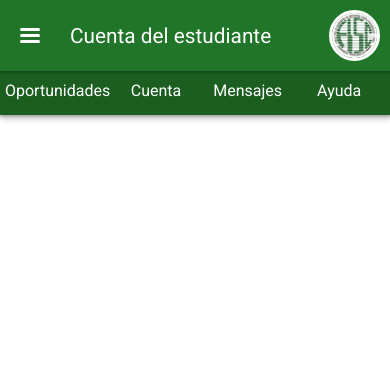
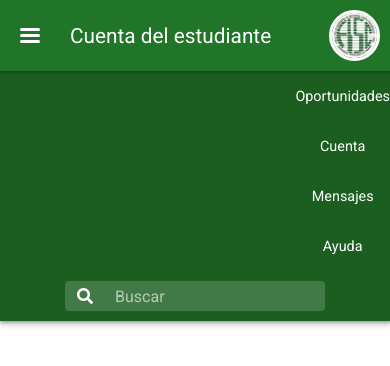
Before and after one commit to jasonwj96/bolsadetrabajo, a React (Create React App) app: page / in a window 390 px wide. Shown: the top 366 px of the page. Built offline with nearby package versions, Linux system fonts and the light colour scheme.

Commit message:
Added a searchbar to the navbar component

```diff
--- a/public/index.html
+++ b/public/index.html
@@ -23,6 +23,12 @@
       rel="stylesheet"
       href="https://fonts.googleapis.com/css?family=Roboto:300,400,500"
     />
+    <link
+      rel="stylesheet"
+      href="https://use.fontawesome.com/releases/v5.8.1/css/all.css"
+      integrity="sha384-50oBUHEmvpQ+1lW4y57PTFmhCaXp0ML5d60M1M7uH2+nqUivzIebhndOJK28anvf"
+      crossorigin="anonymous"
+    />
     <title>Bolsa de trabajo</title>
   </head>
   <body>
--- a/src/components/navbar.scss
+++ b/src/components/navbar.scss
@@ -1,4 +1,4 @@
-@import "../styles/theme";
+@import "../styles/light_theme";
 
 .navbar-container {
   @include card(3);
@@ -57,14 +57,18 @@
 
   .navbar-tabs {
     @include card(1);
+    display: flex;
+    padding: 0 5px;
+    height: auto;
+    width: auto;
+    justify-content: space-between;
 
-    padding-top: 10px;
     ul {
       width: auto;
       display: flex;
       list-style: none;
       text-decoration: none;
-      color: #fff;
+      color: #ffffffbd;
       padding: 0 5px;
       align-self: flex-end;
       align-items: center;
@@ -77,16 +81,110 @@
         height: 100%;
         transition: 0.1s border-color ease-in;
         width: 150px;
-        padding-bottom: 10px;
+        padding: 5px;
 
         p {
           align-self: flex-end;
         }
 
         &:hover {
+          color: #ffffff;
           border-bottom: 5px solid #fff;
+        }
+      }
+    }
+
+    .searchbox {
+      display: flex;
+      align-items: center;
+      align-self: center;
+      width: auto;
+      padding: 5px;
+
+      .search-icon {
+        background-color: #ffffff2c;
+        height: 30px;
+        width: 40px;
+        border-radius: 4px 0 0 4px;
+        display: flex;
+        align-items: center;
+
+        i {
+          width: 50px;
+          color: #fff;
+          text-align: center;
+        }
+      }
+
+      input {
+        color: #fff;
+        font-size: 1em;
+        width: 200px;
+        border-radius: 0 4px 4px 0;
+        outline: none;
+        background-color: #ffffff2c;
+        border: none;
+        margin: 5px 0;
+        padding: 0px 10px;
+        height: 30px;
+
+        &::placeholder {
+          color: #ffffff9a;
         }
       }
     }
   }
 }
+
+@media only screen and (max-width: 600px) {
+  .navbar-container {
+    .navbar-top {
+      img {
+      }
+
+      .hamburger {
+        &:hover {
+        }
+
+        div {
+        }
+      }
+
+      p {
+      }
+    }
+
+    .navbar-tabs {
+      @include card(1);
+      justify-content: space-evenly;
+      padding: 0;
+      flex-flow: column;
+
+      ul {
+        padding: 0;
+        flex-flow: column;
+        color: #fff;
+        li {
+          padding: 0;
+          margin: 0;
+          border: none;
+          width: 100%;
+          height: 50px;
+
+          p {
+            align-self: center;
+            font-size: 0.9em;
+          }
+
+          &:hover {
+            border: none;
+            background-color: $secondary;
+          }
+        }
+      }
+
+      .searchbox {
+      }
+    }
+  }
+}
--- a/src/components/navbar.tsx
+++ b/src/components/navbar.tsx
@@ -4,7 +4,7 @@ import "./navbar.scss";
 import fiscLogo from "../img/fisc_logo.png";
 
 const Navbar = (props: any) => {
-  const selectItem = (event: any) => {};
+  // const selectItem = (event: any) => {};
 
   return (
     <div className="navbar-container">
@@ -33,6 +33,12 @@ const Navbar = (props: any) => {
             <p>Ayuda</p>
           </li>
         </ul>
+        <div className="searchbox">
+          <div className="search-icon">
+            <i className="fas fa-search" />
+          </div>
+          <input type="text" name="search" placeholder="Buscar" />
+        </div>
       </div>
     </div>
   );
--- a/src/styles/_theme.scss
+++ b/src/styles/_light_theme.scss
@@ -1,4 +1,3 @@
-// $accent: #01680a;
 $accent: #1b5e20;
 $secondary: #217528;
 
```
